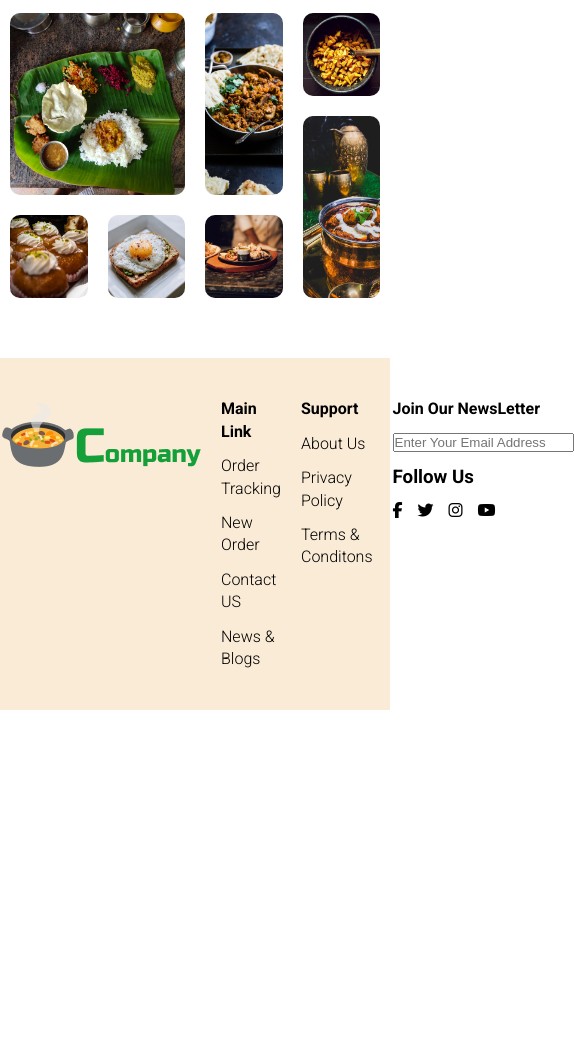
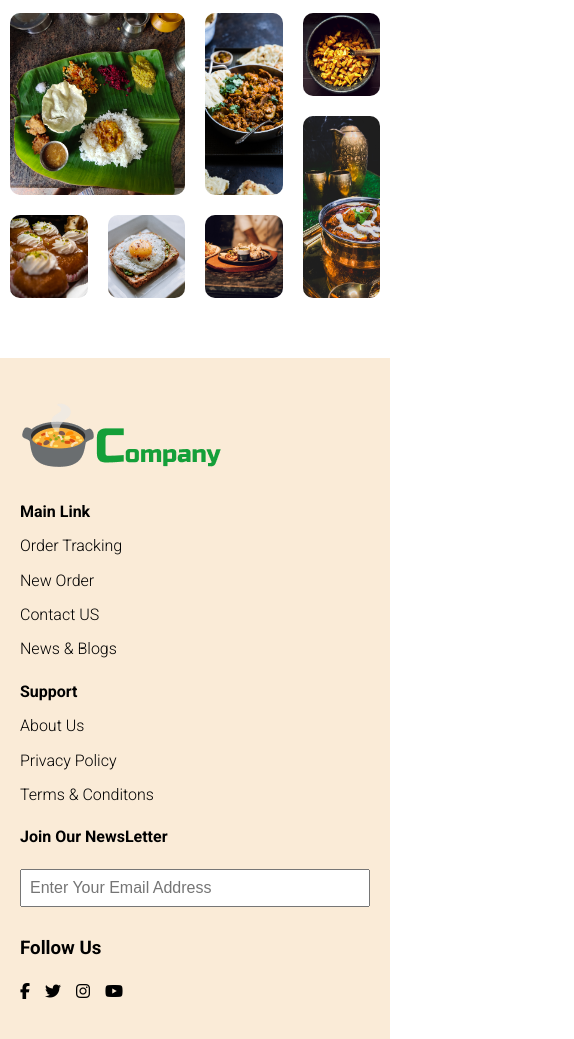
Before and after one commit to Nupur-Makwana/Project-1_Restaurant_Website, a plain HTML site: page index.html in a window 390 px wide. Shown: the part 1283-2322 px from the top of the page, 574 px wide, since content can reach past the window. Before the commit the page ends 1993 px from the top, so only its background shows below. Drawn offline with Linux system fonts and the light colour scheme.

Commit message:
Update general.css

```diff
--- a/css_file/general.css
+++ b/css_file/general.css
@@ -47,9 +47,37 @@ body {
     {
         border-radius: 0px;
     }
-    .footer-content
-    {
-         flex-direction: column;
+       .footer-content {
+    flex-direction: column;
+    align-items: flex-start;
+    gap: 30px;
+    flex-wrap: wrap;
+    padding: 20px;
+    width: 100%;
+    overflow-x: hidden;
     }
+
+.footer-heading,
+.footer-info {
+    width: 100%;
+    text-align: left;
+}
+
+.footer-info input[type="email"] {
+    width: 100%;
+    padding: 8px;
+    font-size: 16px;
+    margin-top: 8px;
+}
+
+.footer-info h3 {
+    margin-top: 16px;
+}
+
+.social-media {
+    margin-top: 10px;
+    gap: 12px;
+    flex-wrap: wrap;
 }
 }
+}
```
